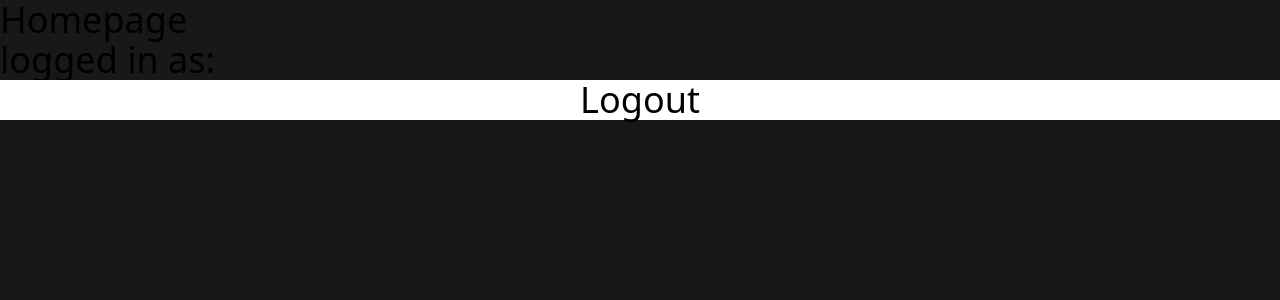
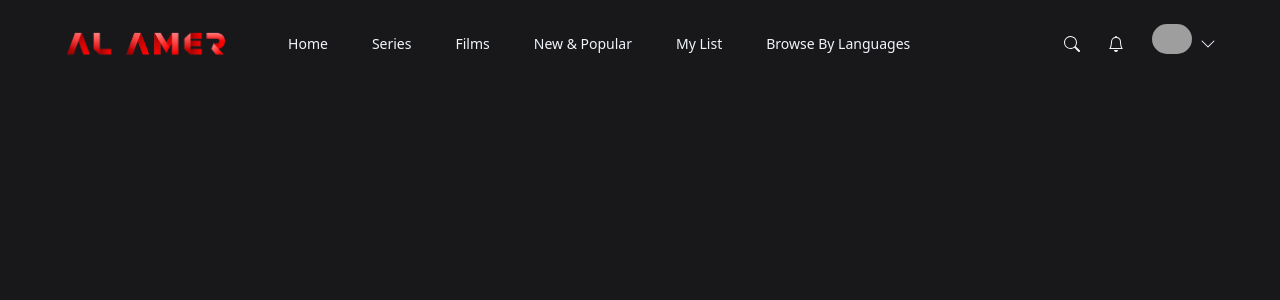
Before and after one commit to soorajlegend/al-amer, a Next.js app: page / in a window 1280 px wide. Shown: the top 300 px of the page. Built offline with nearby package versions, Linux system fonts and the light colour scheme; no server answers; the database is empty; sample sign-in values are in the browser's storage; grey boxes are pictures that could not be loaded.

Commit message:
added navbar

```diff
--- /dev/null
+++ b/src/components/AccountMenu.tsx
@@ -0,0 +1,34 @@
+import { signOut } from 'next-auth/react';
+import React from 'react'
+import Link from 'next/link'
+
+interface AccountMenuProps {
+    visible: boolean
+    userImage: string
+    username: string
+}
+
+const AccountMenu: React.FC<AccountMenuProps> = ({ visible, userImage, username }) => {
+    if (!visible) {
+        return null;
+    }
+
+    return (
+        <div className='text-slate-100 bg-black/70 backdrop-blur-md w-56 absolute top-12 right-0 py-5 flex flex-col rounded-md'>
+            <div className="flex flex-col gap-3">
+                <Link href='/profile' className="px-3 group/item flex flex-row gap-3 items-center w-full">
+                    <img
+                        className='w-8 rounded-full'
+                        src={userImage}
+                        alt="user pic"
+                    />
+                    <p className='text-sm group-hover/item:underline capitalize'>{username}</p>
+                </Link>
+                <hr className='border-neutral-700 h-px my-2'/>
+                <div className="px-3 text-center text-sm hover:underline">Sign out of Al Amer</div>
+            </div>
+        </div>
+    )
+}
+
+export default AccountMenu
--- /dev/null
+++ b/src/components/MobileMenu.tsx
@@ -0,0 +1,27 @@
+import React from 'react'
+
+interface MobileMenuProps {
+    visible: boolean
+}
+
+const MobileMenu: React.FC<MobileMenuProps> = ({visible}) => {
+
+    if(!visible){
+        return null;
+    }
+
+  return (
+    <div className='bg-black/70 backdrop-blur-md w-56 absolute top-8  left-0 py-5 flex flex-col shadow-lg rounded-md '>
+        <div className="flex flex-col gap-4 text-slate-100">
+            <div className="px-3 text-center capitalize hover:underline">Home</div>
+            <div className="px-3 text-center capitalize hover:underline">Series</div>
+            <div className="px-3 text-center capitalize hover:underline">Films</div>
+            <div className="px-3 text-center capitalize hover:underline">New and popular</div>
+            <div className="px-3 text-center capitalize hover:underline">my list</div>
+            <div className="px-3 text-center capitalize hover:underline">Browse by languages</div>
+        </div>
+    </div>
+  )
+}
+
+export default MobileMenu
--- /dev/null
+++ b/src/components/NavItem.tsx
@@ -0,0 +1,13 @@
+import React from 'react'
+
+interface ItemProps {
+    label: string
+}
+
+const NavItem: React.FC<ItemProps> = ({ label }) => {
+    return (
+        <div className='px-3 text-sm text-slate-100 cursor-pointer hover:opacity-80 transition capitalize duration-500'>{label}</div>
+    )
+}
+
+export default NavItem
--- /dev/null
+++ b/src/components/Navbar.tsx
@@ -0,0 +1,91 @@
+import React, { useCallback, useEffect, useState } from 'react'
+import NavItem from './NavItem'
+import { BsChevronDown, BsSearch, BsBell } from "react-icons/bs";
+import MobileMenu from './MobileMenu';
+import AccountMenu from './AccountMenu';
+
+interface NavbarProps {
+    userImage: string;
+    username: string;
+}
+
+const Navbar: React.FC<NavbarProps> = ({ userImage, username }) => {
+    const [showMobileMenu, setShowMobileMenu] = useState(false)
+    const [showAccountMenu, setShowAccountMenu] = useState(false)
+    const [showBackground, setShowBackground] = useState(false)
+
+    const toggleMobileMenu = useCallback(() => {
+        setShowMobileMenu((current) => !current)
+    }, [])
+
+    const toggleAccountMenu = useCallback(() => {
+        setShowAccountMenu((current) => !current)
+    }, [])
+
+    const Top_offset = 66;
+
+    useEffect(() => {
+        const handleScroll = () => {
+            if (window.scrollY >= Top_offset){
+                setShowBackground(true);
+            }else{
+                setShowBackground(false);
+            }
+        }
+
+        window.addEventListener('scroll', handleScroll);
+        return () => {
+                window.removeEventListener('scroll', handleScroll);
+        }
+
+    }, []);
+
+    return (
+        <div className='w-full fixed z-40'>
+            <div className={`flex px-4 lg:px-16 py-6 gap-x-4 ${showAccountMenu ? "bg-zinc-900/90" : "bg-transparent"} items-center
+             text-slate-100 `}>
+                <img
+                    src="./logo.png"
+                    alt="logo"
+                    className='h-4 lg:h-7' />
+                <div className="ml-8 hidden lg:flex gap-5 items-center ">
+                    <NavItem label='home' />
+                    <NavItem label='Series' />
+                    <NavItem label='Films' />
+                    <NavItem label='New & Popular' />
+                    <NavItem label='My list' />
+                    <NavItem label='Browse by languages' />
+                </div>
+                <div onClick={toggleMobileMenu} className="relative lg:hidden flex  items-center gap-2 ml-8 cursor-pointer text-sm transition hover:opacity-90">
+                    <span>Browse</span>
+                    <BsChevronDown className={`transition ${showMobileMenu ? "rotate-180" : "rotate-0"}`}/>
+                    <MobileMenu visible={showMobileMenu} />
+                </div>
+
+                <div className="flex ml-auto items-center gap-7">
+                    <div className="cursor-pointer hover:opacity-70">
+                        <BsSearch />
+                    </div>
+                    <div className="cursor-pointer hover:opacity-70">
+                        <BsBell />
+                    </div>
+                    <div onClick={toggleAccountMenu} className="flex items-center gap-2 cursor-pointer relative">
+                        <div className="w-6 h-6 lg:w-10 lg:h-10 overflow-hidden">
+                            <img
+                                className='rounded-full'
+                                src={userImage}
+                                alt="user pic" />
+                        </div>
+                        <BsChevronDown className={`transition ${showAccountMenu ? "rotate-180" : "rotate-0"}`} />
+                        <AccountMenu
+                            userImage={userImage}
+                            username={username}
+                            visible={showAccountMenu} />
+                    </div>
+                </div>
+            </div>
+        </div>
+    )
+}
+
+export default Navbar
--- a/src/pages/auth.tsx
+++ b/src/pages/auth.tsx
@@ -56,7 +56,7 @@ const Auth = () => {
                     <img
                         src="/logo.png"
                         alt="logo"
-                        className='h-20 ' />
+                        className='h-4 lg:h-7 ' />
                 </nav>
                 <div className="flex justify-center w-full">
                     <div className="bg-black/80 backdrop-filter backdrop-blur-sm p-7 lg:p-12 rounded-lg text-white flex flex-col gap-y-4 w-full max-w-md">
--- a/src/pages/index.tsx
+++ b/src/pages/index.tsx
@@ -1,6 +1,7 @@
 import { getSession, signOut } from 'next-auth/react';
 import { NextPageContext} from 'next';
 import useCurrentUser from '@/app/hooks/useCurrentUser';
+import Navbar from '@/components/Navbar';
 
 export async function getServerSideProps(context: NextPageContext) {
   const session = await getSession(context);
@@ -24,13 +25,14 @@ export default function Home() {
 
     const { data: user} = useCurrentUser()
   return (
-    <div className="text-4xl">
-      Homepage
-    <p>logged in as: {user?.email}</p>
-      <button
+    <div className="flex flex-col">
+        <Navbar
+        username={user?.name}
+        userImage={user?.image?.length > 0 ? user?.image : `https://ui-avatars.com/api/?name=${user?.name}`}/>
+      {/* <button
         className='h-10 w-full bg-white'
         onClick={() => signOut()}
-      >Logout</button>
+      >Logout</button> */}
     </div>
   )
 }
```
Also changed, not shown: public/logo.png.
